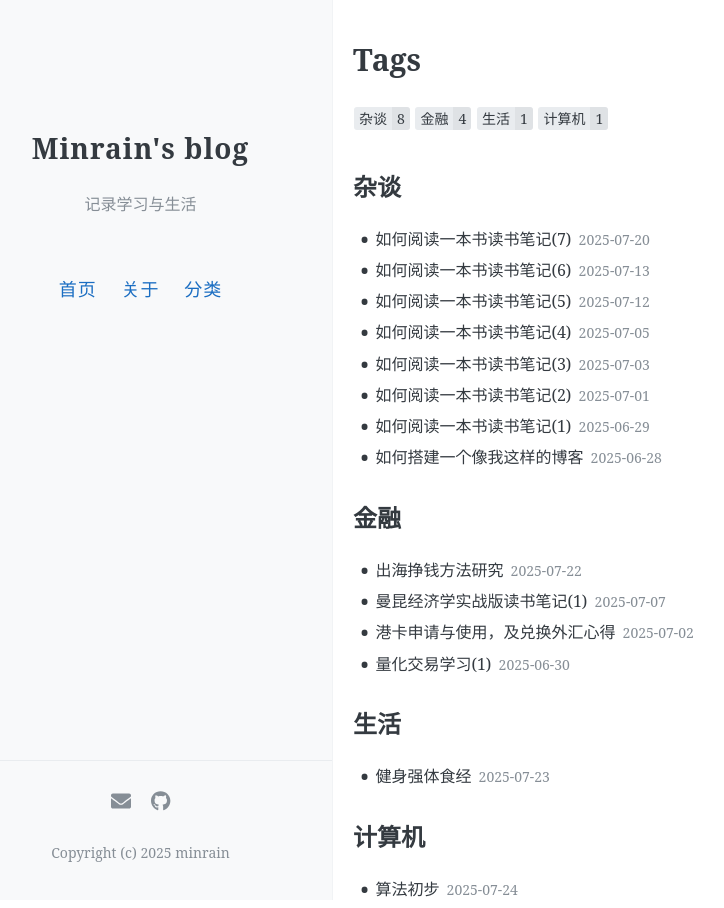
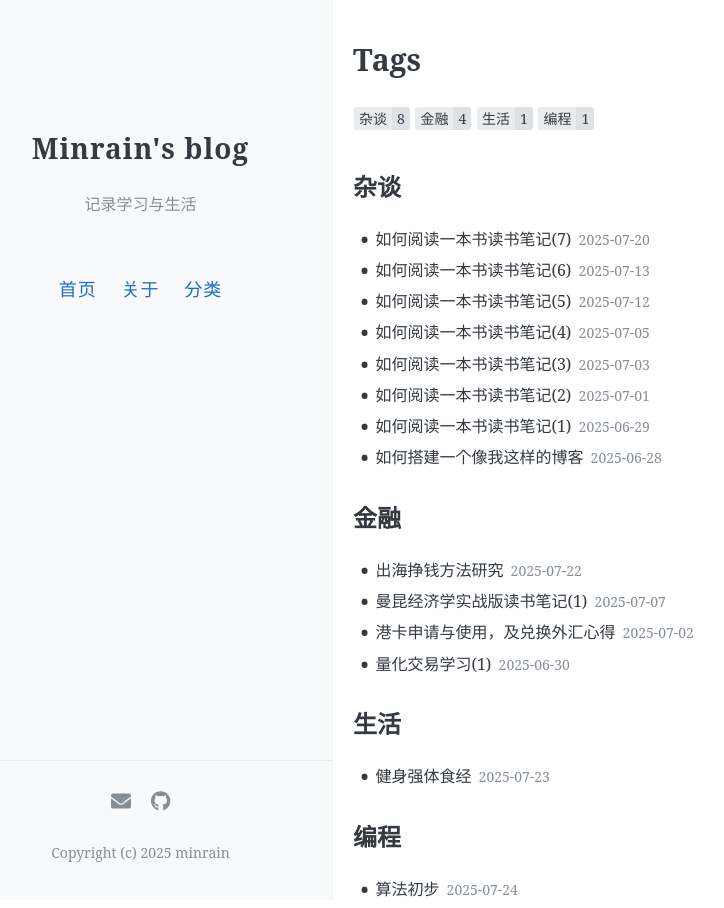
Before and after one commit to 7kmRunner/7kmRunner.github.io, a Jekyll site: the page built from tags/index.html, in a window 1280 px wide. Shown: the whole page, without its empty margins (51-775 px from the left). Built offline with Jekyll 4.4.1, drawn with Linux system fonts in a browser that asks for light colours.

Commit message:
Update 2025-7-24-算法初步.md

```diff
--- a/_posts/2025-7-24-算法初步.md
+++ b/_posts/2025-7-24-算法初步.md
@@ -2,7 +2,7 @@
 layout: post
 title: "算法初步"
 date: 2025-7-24
-tags: [计算机]
+tags: [编程]
 comments: true
 author: Minrain
 ---
```
